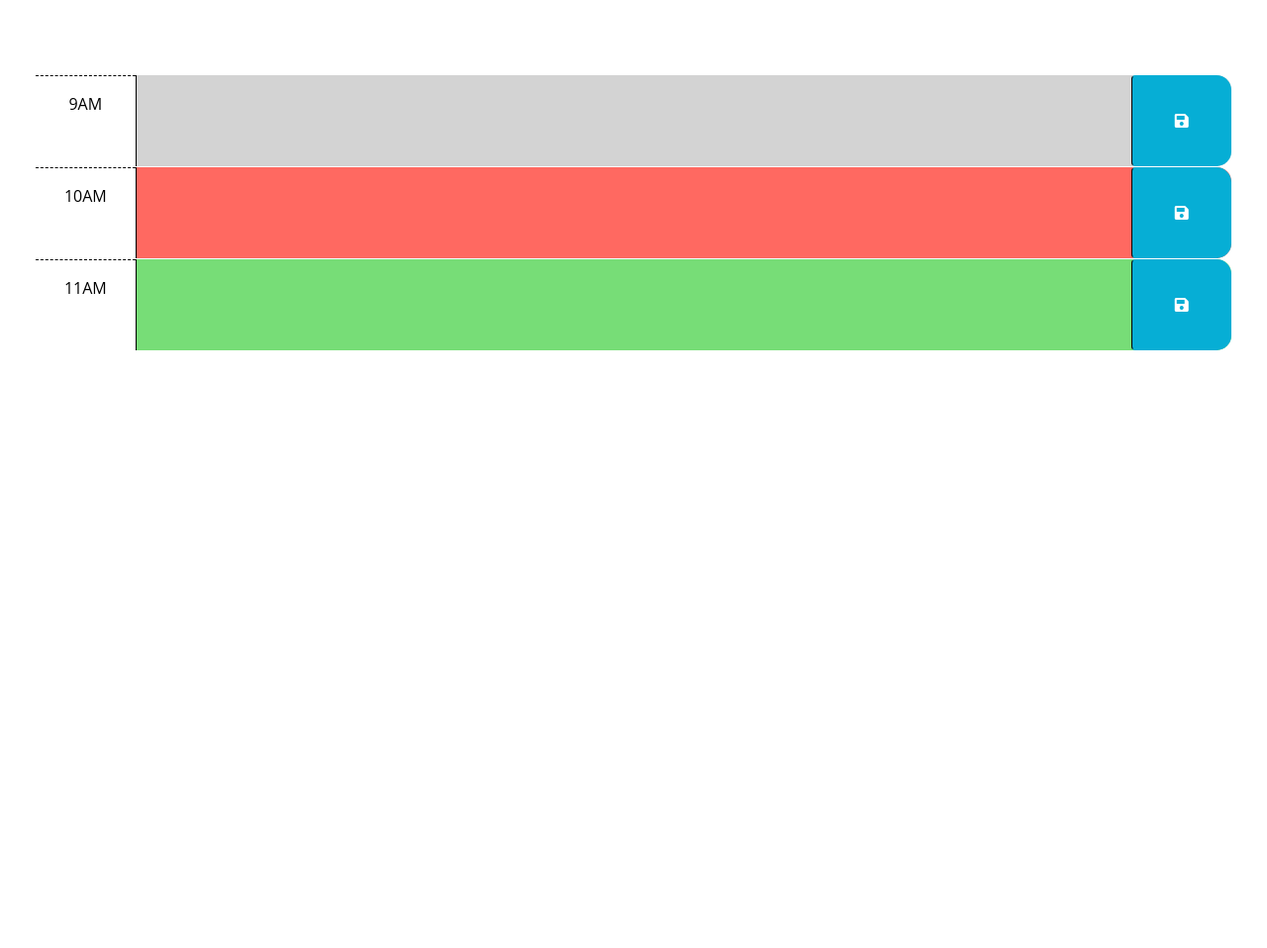
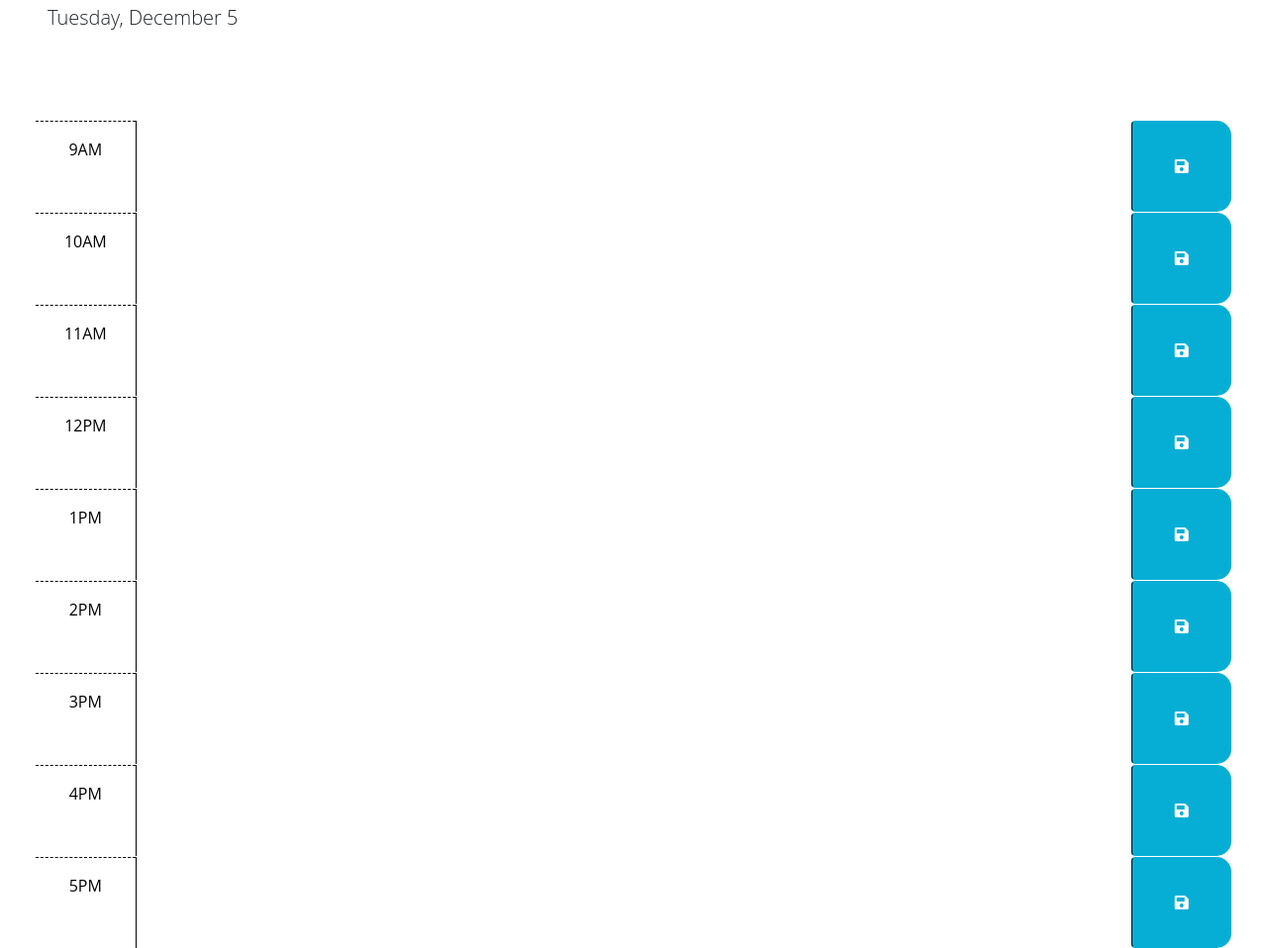
Before and after one commit to JaronG548/Work-Calendar, a plain HTML site: page Develop/index.html in a window 1280 px wide. Shown: the part 176-1134 px from the top of the page at 99% size. Before the commit the page ends 800 px from the top, so only its background shows below. Drawn offline with nearby package versions, Linux system fonts and the light colour scheme.

Commit message:
Updated code

```diff
--- a/Develop/index.html
+++ b/Develop/index.html
@@ -31,18 +31,8 @@
       <p id="currentDay" class="lead"></p>
     </header>
     <div class="container-fluid px-5">
-      <!-- Use class for "past", "present", and "future" to apply styles to the
-        time-block divs accordingly. The javascript will need to do this by
-        adding/removing these classes on each div by comparing the hour in the
-        id to the current hour. The html provided below is meant to be an example
-        demonstrating how the css provided can be leveraged to create the
-        desired layout and colors. The html below should be removed or updated
-        in the finished product. Remember to delete this comment once the
-        code is implemented.
-        -->
 
-      <!-- Example of a past time block. The "past" class adds a gray background color. -->
-      <div id="hour-9" class="row time-block past">
+      <div id="hour-9" class="row time-block">
         <div class="col-2 col-md-1 hour text-center py-3">9AM</div>
         <textarea class="col-8 col-md-10 description" rows="3"> </textarea>
         <button class="btn saveBtn col-2 col-md-1" aria-label="save">
@@ -50,8 +40,8 @@
         </button>
       </div>
 
-      <!-- Example of a present time block. The "present" class adds a red background color. -->
-      <div id="hour-10" class="row time-block present">
+
+      <div id="hour-10" class="row time-block">
         <div class="col-2 col-md-1 hour text-center py-3">10AM</div>
         <textarea class="col-8 col-md-10 description" rows="3"> </textarea>
         <button class="btn saveBtn col-2 col-md-1" aria-label="save">
@@ -59,9 +49,51 @@
         </button>
       </div>
 
-      <!-- Example of a future time block. The "future" class adds a green background color. -->
-      <div id="hour-11" class="row time-block future">
+
+      <div id="hour-11" class="row time-block">
         <div class="col-2 col-md-1 hour text-center py-3">11AM</div>
+        <textarea class="col-8 col-md-10 description" rows="3"> </textarea>
+        <button class="btn saveBtn col-2 col-md-1" aria-label="save">
+          <i class="fas fa-save" aria-hidden="true"></i>
+        </button>
+      </div>
+      <div id="hour-12" class="row time-block">
+        <div class="col-2 col-md-1 hour text-center py-3">12PM</div>
+        <textarea class="col-8 col-md-10 description" rows="3"> </textarea>
+        <button class="btn saveBtn col-2 col-md-1" aria-label="save">
+          <i class="fas fa-save" aria-hidden="true"></i>
+        </button>
+      </div>
+      <div id="hour-1" class="row time-block">
+        <div class="col-2 col-md-1 hour text-center py-3">1PM</div>
+        <textarea class="col-8 col-md-10 description" rows="3"> </textarea>
+        <button class="btn saveBtn col-2 col-md-1" aria-label="save">
+          <i class="fas fa-save" aria-hidden="true"></i>
+        </button>
+      </div>
+      <div id="hour-2" class="row time-block">
+        <div class="col-2 col-md-1 hour text-center py-3">2PM</div>
+        <textarea class="col-8 col-md-10 description" rows="3"> </textarea>
+        <button class="btn saveBtn col-2 col-md-1" aria-label="save">
+          <i class="fas fa-save" aria-hidden="true"></i>
+        </button>
+      </div>
+      <div id="hour-3" class="row time-block">
+        <div class="col-2 col-md-1 hour text-center py-3">3PM</div>
+        <textarea class="col-8 col-md-10 description" rows="3"> </textarea>
+        <button class="btn saveBtn col-2 col-md-1" aria-label="save">
+          <i class="fas fa-save" aria-hidden="true"></i>
+        </button>
+      </div>
+      <div id="hour-4" class="row time-block">
+        <div class="col-2 col-md-1 hour text-center py-3">4PM</div>
+        <textarea class="col-8 col-md-10 description" rows="3"> </textarea>
+        <button class="btn saveBtn col-2 col-md-1" aria-label="save">
+          <i class="fas fa-save" aria-hidden="true"></i>
+        </button>
+      </div>
+      <div id="hour-5" class="row time-block">
+        <div class="col-2 col-md-1 hour text-center py-3">5PM</div>
         <textarea class="col-8 col-md-10 description" rows="3"> </textarea>
         <button class="btn saveBtn col-2 col-md-1" aria-label="save">
           <i class="fas fa-save" aria-hidden="true"></i>
--- a/Develop/script.js
+++ b/Develop/script.js
@@ -2,22 +2,44 @@
 // the code isn't run until the browser has finished rendering all the elements
 // in the html.
 $(function () {
-  // TODO: Add a listener for click events on the save button. This code should
-  // use the id in the containing time-block as a key to save the user input in
-  // local storage. HINT: What does `this` reference in the click listener
-  // function? How can DOM traversal be used to get the "hour-x" id of the
-  // time-block containing the button that was clicked? How might the id be
-  // useful when saving the description in local storage?
-  //
-  // TODO: Add code to apply the past, present, or future class to each time
-  // block by comparing the id to the current hour. HINTS: How can the id
-  // attribute of each time-block be used to conditionally add or remove the
-  // past, present, and future classes? How can Day.js be used to get the
-  // current hour in 24-hour time?
-  //
+
+$(".saveBtn").on('click', function() {
+  //Made variables for the timeBlock and UserInput so I call acurratley log info into local storage
+  // this code involves transversing the DOM in order to get info from the correct place
+var timeBlock = $(this).parent().attr("id");
+var UserInput = $(this).siblings(".description").val();
+//code to input info into local storage from a button click in that specific time
+localStorage.setItem(timeBlock, UserInput);
+});
+  function TimeBlockClassByHr () {
+  //Created a variable that will have dayjs calculate the current time by the hour
+var currentHour = dayjs().hour()
+// Created a jQuery function where it will go through each function every hour
+$('.timeBlock').each(function() {
+  // created varaiable BlockHour and used parseInt
+  var BlockHour = parseInt($(this));
+// Used jQuery to remove classes so the timeblocks are netural and will always change based on current time
+$(this).removeClass("past, present, future");
+// If statement to have the timeblocks react to Time by dayjs() and the variable we created previously
+//Using the addClass jQuerey code
+if (BlockHour < currentHour) {
+  $(this).addClass('past');
+} else if (BlockHour === currentHour){
+  $(this).addClass('present');
+} else {
+  $(this).addClass('future');
+}
+}
+)}
+TimeBlockClassByHr();
   // TODO: Add code to get any user input that was saved in localStorage and set
   // the values of the corresponding textarea elements. HINT: How can the id
   // attribute of each time-block be used to do this?
-  //
-  // TODO: Add code to display the current date in the header of the page.
+
+  //created a variable called 'now' that uses dayjs to read the time in the format
+  //of Day, Month and date
+  var now = dayjs().format('dddd, MMMM D');
+  $("#currentDay").text(now);
+  //I then made a function that called jQuery to affect the id "currentDay" which is located in the header
+  //I then made that paste text in that selected area of the variable now which displays the current day from dayjs
 });
```
